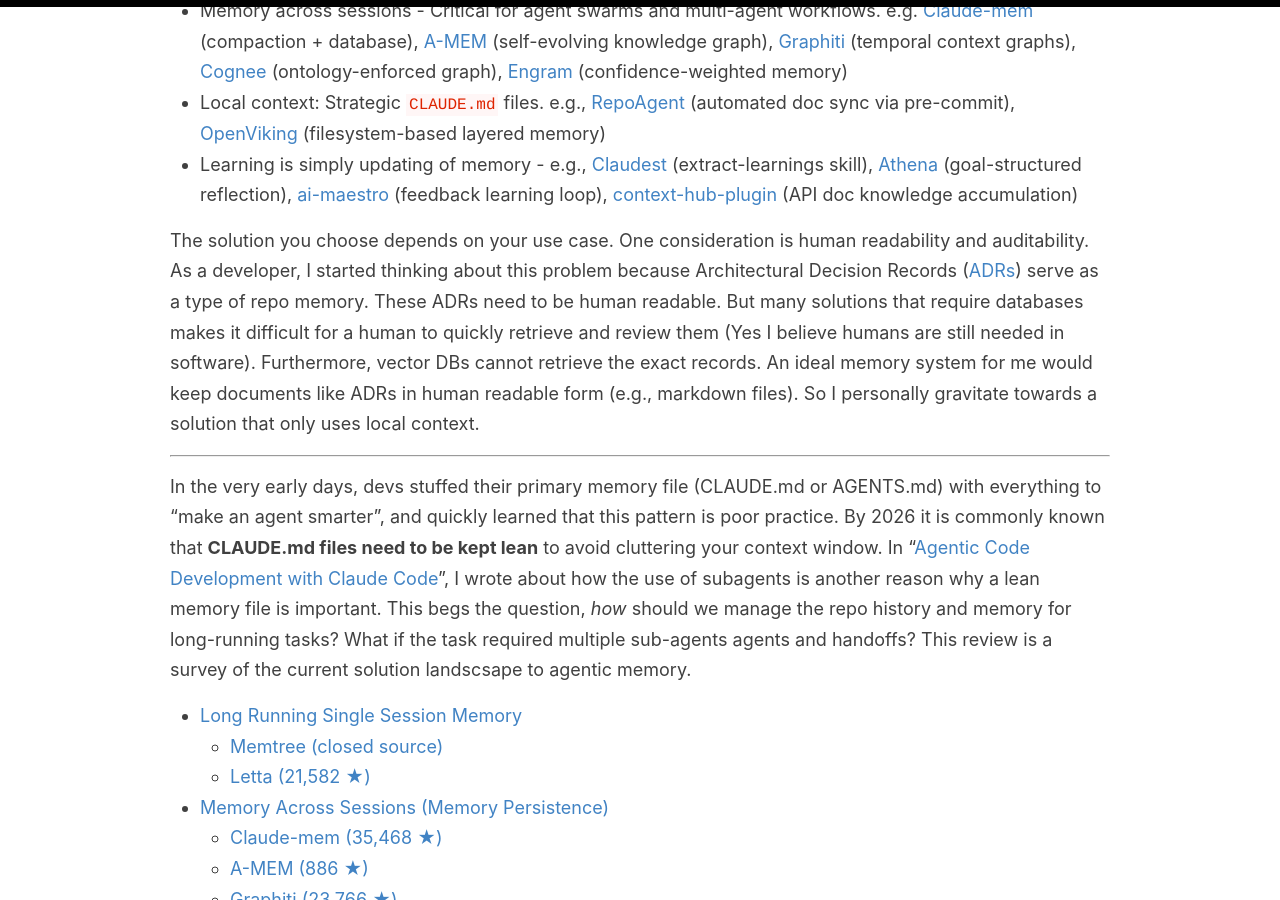
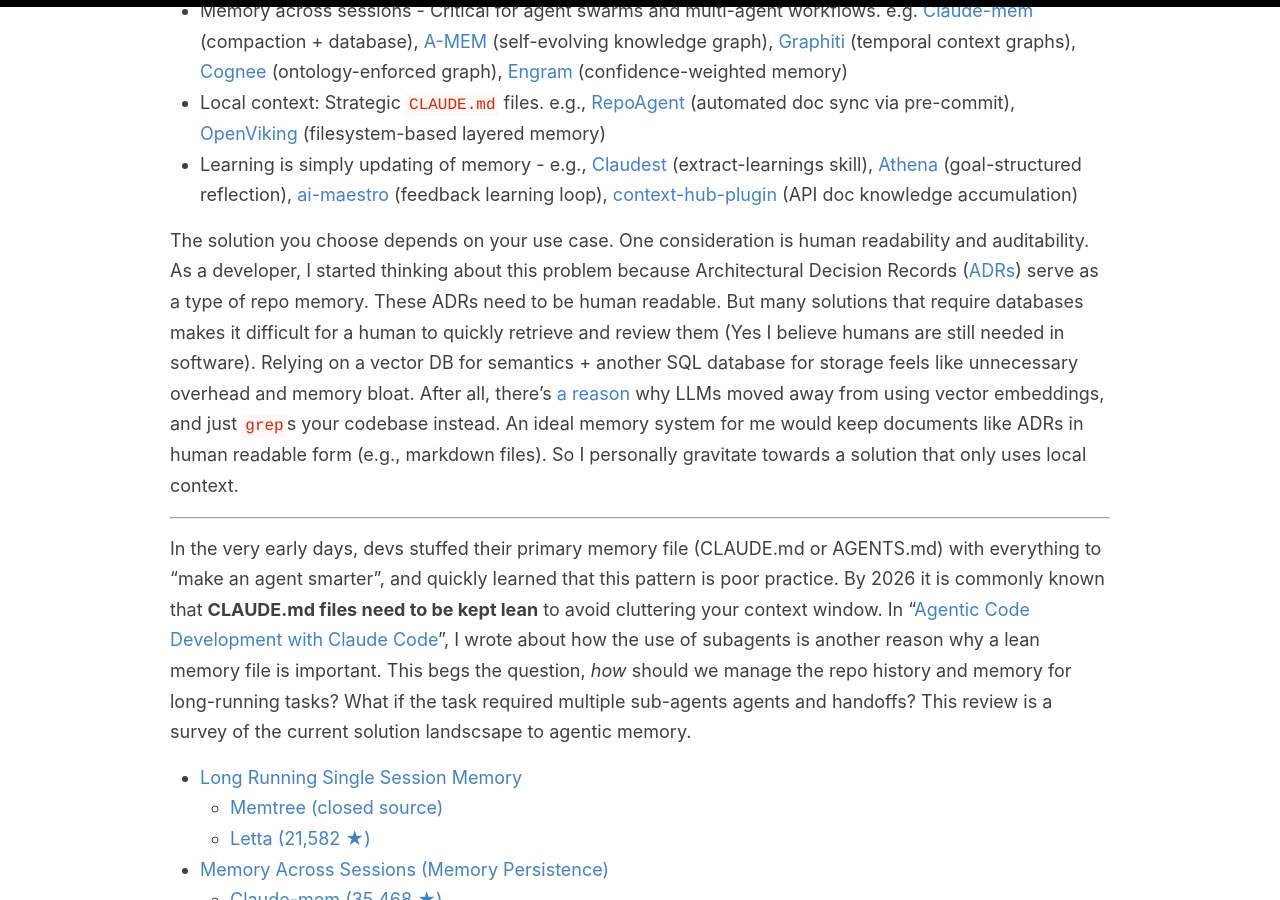
Before and after one commit to kfchou/kfchou.github.io, a Jekyll site: the page built from _posts/2026-03-15-repo-memory.md, in a window 1280 px wide and 900 px high, scrolled down 430 px. Built offline with Jekyll 4.4.1, drawn with Linux system fonts in a browser that asks for light colours; comment, search, counter and statistics services are not loaded.

Commit message:
a better overview

```diff
--- a/_posts/2026-03-15-repo-memory.md
+++ b/_posts/2026-03-15-repo-memory.md
@@ -13,7 +13,7 @@
 * Local context: Strategic `CLAUDE.md` files. e.g., [RepoAgent](https://github.com/OpenBMB/RepoAgent) (automated doc sync via pre-commit), [OpenViking](https://github.com/volcengine/OpenViking) (filesystem-based layered memory)
 * Learning is simply updating of memory - e.g., [Claudest](https://github.com/gupsammy/Claudest) (extract-learnings skill), [Athena](https://github.com/winstonkoh87/Athena-Public) (goal-structured reflection), [ai-maestro](https://github.com/23blocks-OS/ai-maestro) (feedback learning loop), [context-hub-plugin](https://github.com/ScottRBK/context-hub-plugin) (API doc knowledge accumulation)
 
-The solution you choose depends on your use case. One consideration is human readability and auditability. As a developer, I started thinking about this problem because Architectural Decision Records ([ADRs](https://kfchou.github.io/ADR-skill/)) serve as a type of repo memory. These ADRs need to be human readable. But many solutions that require databases makes it difficult for a human to quickly retrieve and review them (Yes I believe humans are still needed in software). Furthermore, vector DBs cannot retrieve the exact records. An ideal memory system for me would keep documents like ADRs in human readable form (e.g., markdown files). So I personally gravitate towards a solution that only uses local context.
+The solution you choose depends on your use case. One consideration is human readability and auditability. As a developer, I started thinking about this problem because Architectural Decision Records ([ADRs](https://kfchou.github.io/ADR-skill/)) serve as a type of repo memory. These ADRs need to be human readable. But many solutions that require databases makes it difficult for a human to quickly retrieve and review them (Yes I believe humans are still needed in software). Relying on a vector DB for semantics + another SQL database for storage feels like unnecessary overhead and memory bloat. After all, there's [a reason](https://jxnl.co/writing/2025/09/11/why-grep-beat-embeddings-in-our-swe-bench-agent-lessons-from-augment/) why LLMs moved away from using vector embeddings, and just `grep`s your codebase instead. An ideal memory system for me would keep documents like ADRs in human readable form (e.g., markdown files). So I personally gravitate towards a solution that only uses local context.
 
 ---
 
```
